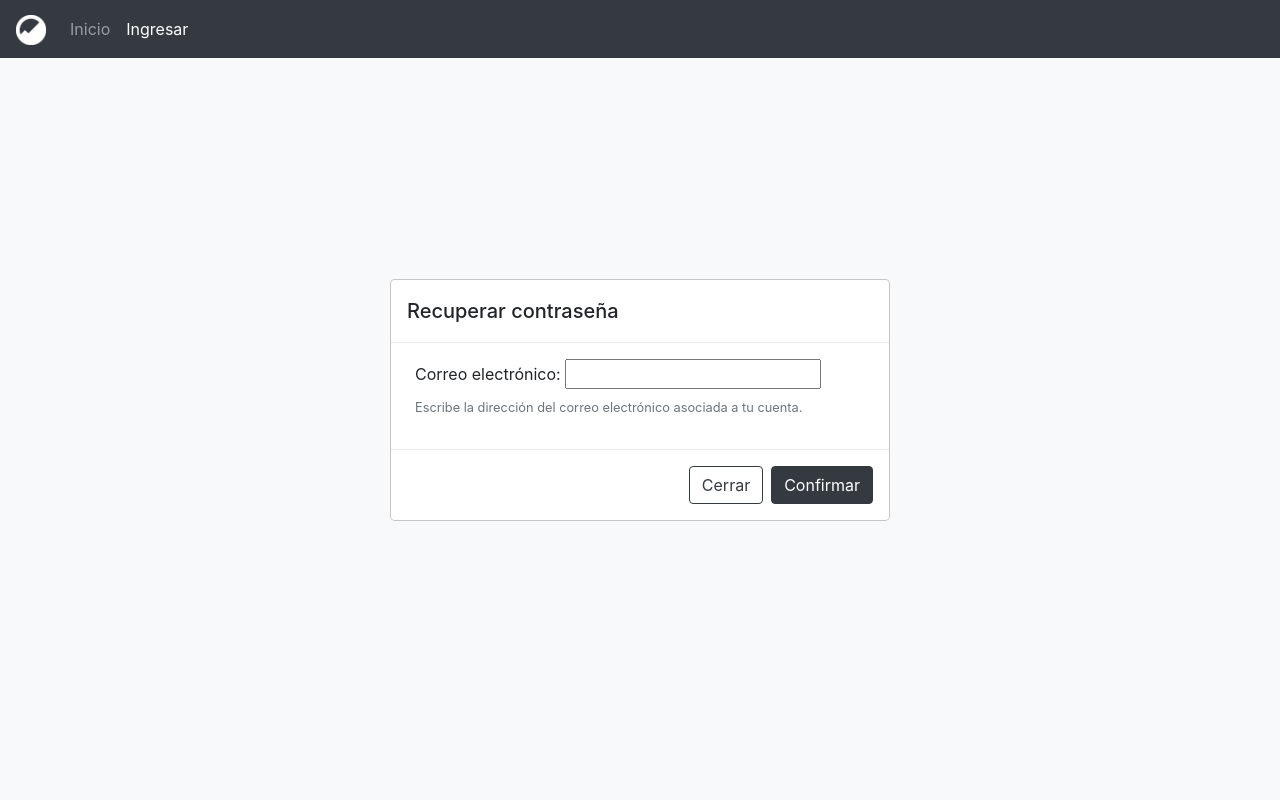
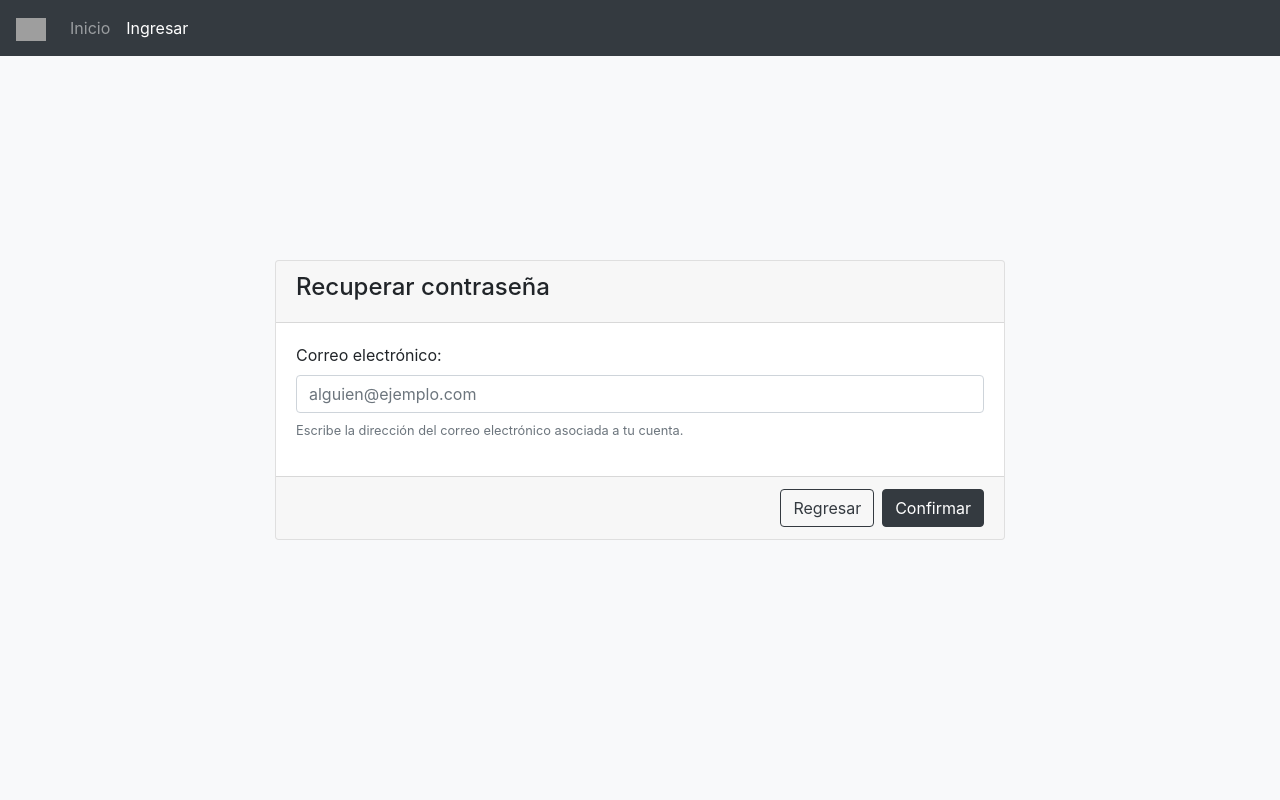
Before and after one commit to javs9708/PGP, a Django app: a page that uses templates/registration/password_reset_form.html in a window 1280 px wide. Run offline with Django 3.2, Linux system fonts and the light colour scheme; parts of the project's set-up code (start-up, migrations or seed data) failed here and were passed over; some libraries are stand-ins or nearby versions; grey boxes are pictures that could not be loaded.

Commit message:
Logo svg y plantilla recuperar contraseña

```diff
--- a/templates/registration/password_reset_form.html
+++ b/templates/registration/password_reset_form.html
@@ -19,14 +19,14 @@ Inicio
 </head>
 
 
-<body class="bg-light d-flex align-items-lg-center">
+<body class="bg-light d-flex align-items-center">
 
   {% block navbar %}
 
 	<div class="container">
 		<nav class="navbar navbar-expand-lg navbar-dark bg-dark fixed-top">
 		  	<a class="navbar-brand" href="{%url 'inicio'%}">
-	    		<img src="../../static/img/Logo.png" width="30" height="30" alt="">
+	    		<img src="../../static/img/Logo-light.svg" class="img-fluid" width="30" height="30" alt="">
 	  		</a>
 			<button class="navbar-toggler" type="button" data-toggle="collapse" data-target="#navbarSupportedContent" aria-controls="navbarSupportedContent" aria-expanded="false" aria-label="Toggle navigation">
 		    	<span class="navbar-toggler-icon"></span>
@@ -43,40 +43,32 @@ Inicio
 		    	</ul>
 		  	</div>
 		</nav>
-
   {% endblock %}
-
-
-
-
-
-  <div class="modal-dialog modal-dialog-centered">
-      <div class="modal-content">
-      <div class="modal-header">
-        <h5 class="modal-title">Recuperar contraseña</h5>
-        </button>
+  <div class="row justify-content-center">
+    <div class="col-lg-8">
+      <div class="card">
+        <div class="card-header">
+          <h4>Recuperar contraseña</h4>
         </div>
-      <div class="modal-body px-4">
         <form method="post">
+          <div class="card-body">
             {% csrf_token %}
               <div class="form-group">
                 <label for="id_email">Correo electrónico:</label>
-            {{ form.email }}
-            <small id="id_email" class="form-text text-muted">Escribe la dirección del correo electrónico asociada a tu cuenta.</small>
+                <input type="email" class="form-control" id="id_email" aria-describedby="EmailRecuperacion" placeholder="alguien@ejemplo.com"{{ form.email }}
+                <small id="id_email" class="form-text text-muted mt-2">Escribe la dirección del correo electrónico asociada a tu cuenta.</small>
               </div>
-
           </div>
-      <div class="modal-footer">
+          <div class="card-footer d-flex justify-content-end">
             <a href="{%url 'index'%}">
-        <button type="button" class="btn btn-outline-dark" data-dismiss="modal">Cerrar</button>
+              <button type="button" class="btn btn-outline-dark" data-dismiss="modal">Regresar</button>
               </a>
-
-          <button type="submit" class="btn btn-dark">Confirmar</button>
+              <button type="submit" class="btn btn-dark ml-2">Confirmar</button>
+          </div>
         </form>
       </div>
     </div>
   </div>
-
 </body>
 </html>
 {% endblock %}
--- a/templates/usuario/index.html
+++ b/templates/usuario/index.html
@@ -26,7 +26,7 @@
 	<div class="container">
 		<nav class="navbar navbar-expand-lg navbar-dark bg-dark fixed-top">
 		  	<a class="navbar-brand" href="{%url 'inicio'%}">
-	    		<img src="../../static/img/Logo.png" width="30" height="30" alt="">
+	    		<img src="../static/img/Logo-light.svg" class="img-fluid" width="30" height="30" alt="">
 	  		</a>
 			<button class="navbar-toggler" type="button" data-toggle="collapse" data-target="#navbarSupportedContent" aria-controls="navbarSupportedContent" aria-expanded="false" aria-label="Toggle navigation">
 		    	<span class="navbar-toggler-icon"></span>
--- a/templates/usuario/inicio.html
+++ b/templates/usuario/inicio.html
@@ -23,7 +23,7 @@ Inicio
 	<div class="container-main container-fluid">
 		<nav class="navbar navbar-expand-lg navbar-dark bg-dark fixed-top">
 		  	<a class="navbar-brand" href="{%url 'inicio'%}">
-	    		<img src="../static/img/Logo.png" class="img-fluid" alt="">
+	    		<img src="../static/img/Logo-light.svg" class="img-fluid" width="30" height="30" alt="">
 	  		</a>
 			<button class="navbar-toggler" type="button" data-toggle="collapse" data-target="#navbarSupportedContent" aria-controls="navbarSupportedContent" aria-expanded="false" aria-label="Toggle navigation">
 		    	<span class="navbar-toggler-icon"></span>
@@ -88,7 +88,7 @@ Inicio
 		</div>
 		<div class="row my-5 mx-0 justify-content-center">
 			<div class="mb-5 col-7 col-xl-2 col-lg-3 col-md-4 col-sm-5 text-center px-5">
-				<img src="../static/img/Logo2.png" class="img-fluid" alt="">
+				<img src="../static/img/Logo-dark.svg" class="img-fluid" alt="">
 			</div>
 			<div class="col-12">
 				<blockquote class="blockquote text-center">
```
Lines whose indentation alone changed are shown as unchanged.
